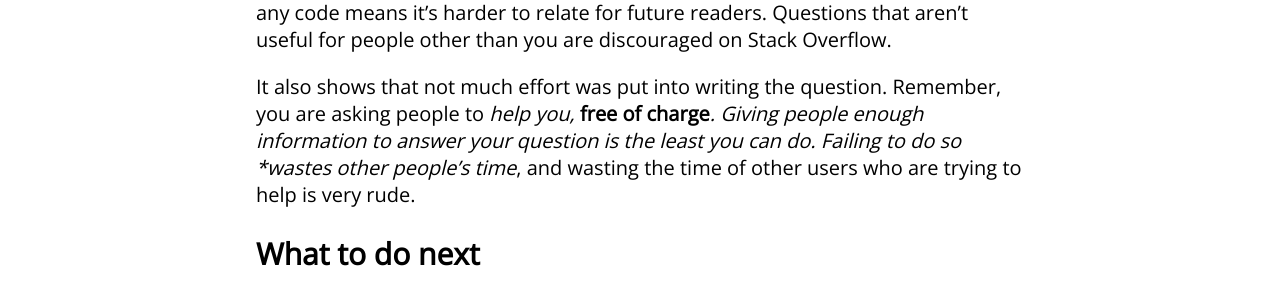
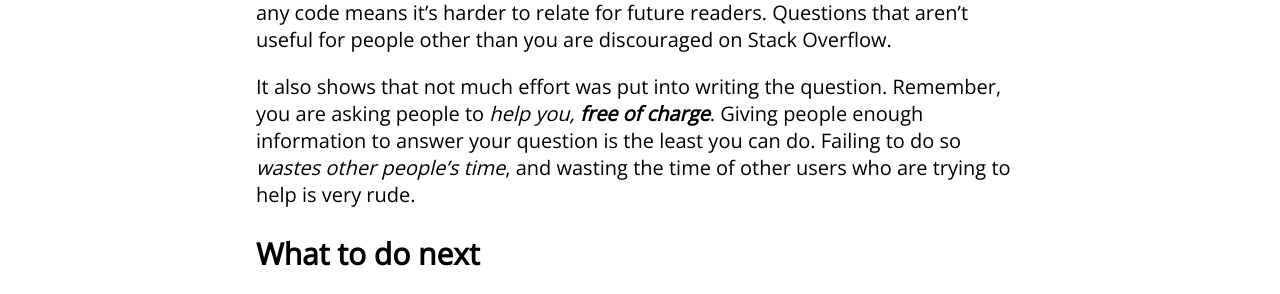
Before and after one commit to WillSullivan/idownvotedbecause, a Jekyll site: the page built from stackoverflow/nocode.md, in a window 1280 px wide. Shown: the part 684-978 px from the top of the page. Built offline with Jekyll 4.4.1, drawn with Linux system fonts in a browser that asks for light colours; comment, search, counter and statistics services are not loaded.

```diff
--- a/stackoverflow/nocode.md
+++ b/stackoverflow/nocode.md
@@ -13,7 +13,7 @@ You asked a question about an issue in your code.  Perhaps it wasn't giving you
 ## Why this is worth a downvote {#whythisisworthadownvote}
 As it is, the question is barely answerable. Any solution would be based on guesses.  Even if someone guessed right and you got your answer, not providing any code means it's harder to relate for future readers.  Questions that aren't useful for people other than you are discouraged on Stack Overflow.
 
-It also shows that not much effort was put into writing the question. Remember, you are asking people to *help you,* **free of charge***.  Giving people enough information to answer your question is the least you can do. Failing to do so *wastes other people's time*, and wasting the time of other users who are trying to help is very rude.
+It also shows that not much effort was put into writing the question. Remember, you are asking people to *help you,* ***free of charge***.  Giving people enough information to answer your question is the least you can do. Failing to do so *wastes other people's time*, and wasting the time of other users who are trying to help is very rude.
 
 ## What to do next {#whattodonext}
 Edit the post to add a Minimal, Complete, Verifiable Example (see [the Stack Overflow help center](http://stackoverflow.com/help/mcve) for details on how to do this).
```
